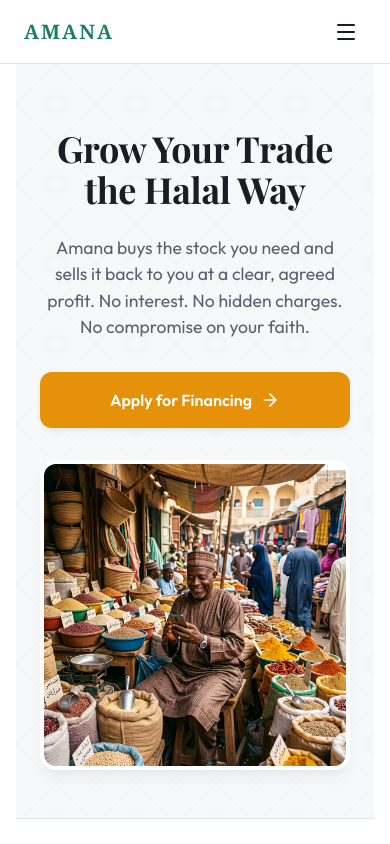
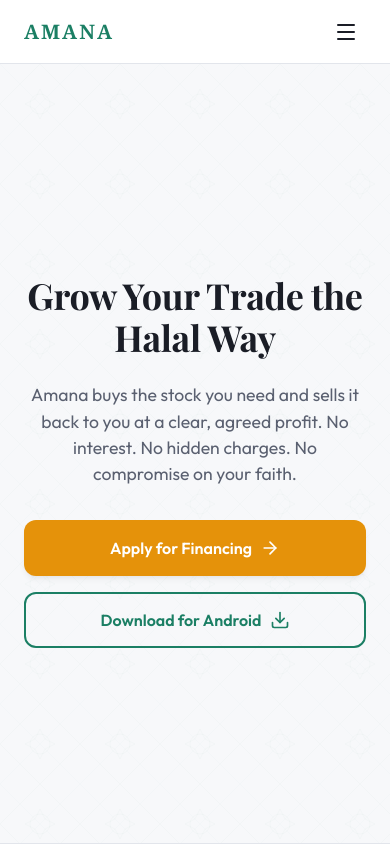
Before and after one commit to Abdulaiman/Amana, a React (Vite) app: page / in a window 390 px wide. Shown: the top 844 px of the page. Built offline with nearby package versions, Linux system fonts and the light colour scheme; a web font is replaced by a local one.

Commit message:
updated the settings

```diff
--- a/src/App.jsx
+++ b/src/App.jsx
@@ -61,7 +61,20 @@
         <Routes>
             <Route path="/payment/callback" element={<PaymentCallback />} />
 
-            {/* Public Routes with Standard Navbar/Footer */}
+            {/* Landing page route - no page-container wrapper so sections can span full width */}
+            <Route element={
+                <>
+                    <Navbar />
+                    <main className="main-content">
+                        <Outlet />
+                    </main>
+                    <Footer />
+                </>
+            }>
+                <Route path="/" element={<Landing />} />
+            </Route>
+
+            {/* Public Routes with Standard Navbar/Footer and page-container */}
             <Route element={
                 <>
                     <Navbar />
@@ -73,7 +86,6 @@
                     <Footer />
                 </>
             }>
-                <Route path="/" element={<Landing />} />
                 <Route path="/problem" element={<Navigate to="/#problem" replace />} />
                 <Route path="/solution" element={<Navigate to="/#solution" replace />} />
                 <Route path="/how-it-works" element={<Navigate to="/#how-it-works" replace />} />
--- a/src/components/PhoneFrame.css
+++ b/src/components/PhoneFrame.css
@@ -3,6 +3,7 @@
   height: 580px;
   margin: 0 auto;
   position: relative;
+  pointer-events: none;
 }
 
 .phone-bezel {
--- a/src/context/ThemeContext.jsx
+++ b/src/context/ThemeContext.jsx
@@ -6,8 +6,7 @@
   const [theme, setTheme] = useState(() => {
     const savedTheme = localStorage.getItem('theme');
     if (savedTheme) return savedTheme;
-    const prefersLight = window.matchMedia('(prefers-color-scheme: light)').matches;
-    return prefersLight ? 'light' : 'dark';
+    return 'light';
   });
 
   useEffect(() => {
--- a/src/pages/AgentAAPCreate.css
+++ b/src/pages/AgentAAPCreate.css
@@ -6,6 +6,7 @@
   display: flex;
   flex-direction: column;
   gap: var(--space-6);
+  padding-top: var(--space-8);
 }
 
 .aap-create-header {
--- a/src/pages/AgentAAPDetail.css
+++ b/src/pages/AgentAAPDetail.css
@@ -4,6 +4,7 @@
   display: flex;
   flex-direction: column;
   gap: var(--space-6);
+  padding-top: var(--space-8);
   animation: fadeIn var(--transition-base) ease;
 }
 
--- a/src/pages/AgentAAPLink.css
+++ b/src/pages/AgentAAPLink.css
@@ -6,6 +6,7 @@
   display: flex;
   flex-direction: column;
   gap: var(--space-6);
+  padding-top: var(--space-8);
 }
 
 .animate-fade-in {
--- a/src/pages/AgentDashboard.css
+++ b/src/pages/AgentDashboard.css
@@ -4,6 +4,7 @@
   display: flex;
   flex-direction: column;
   gap: var(--space-6);
+  padding-top: var(--space-8);
   padding-bottom: var(--space-10);
 }
 
--- a/src/pages/Landing.jsx
+++ b/src/pages/Landing.jsx
@@ -1,6 +1,6 @@
 import React, { useEffect, useRef } from 'react';
 import { Link } from 'react-router-dom';
-import { ArrowRight, CheckCircle2, ShieldCheck, Award } from 'lucide-react';
+import { ArrowRight, CheckCircle2, ShieldCheck, Award, Download } from 'lucide-react';
 import './landing.css';
 import AppPromo from '../components/AppPromo';
 
@@ -53,9 +53,12 @@
             <Link to="/register" className="btn-cta-lg">
               Apply for Financing <ArrowRight size={20} />
             </Link>
-          </div>
-          <div className="hero-visual">
-            <img src="/hero-trader.png" alt="Nigerian trader managing inventory in market" />
+            <a
+              href="https://drive.google.com/uc?export=download&id=1Yqz9jshwEwVvSSpPSKDOWBOSBKV1pUW2"
+              className="btn-cta-secondary"
+            >
+              Download for Android <Download size={20} />
+            </a>
           </div>
         </div>
       </section>
--- a/src/pages/RetailerDashboard.css
+++ b/src/pages/RetailerDashboard.css
@@ -91,6 +91,7 @@
   display: flex;
   flex-direction: column;
   gap: var(--space-6);
+  padding-top: var(--space-8);
   padding-bottom: var(--space-10);
 }
 
--- a/src/pages/admin/AdminConsole.css
+++ b/src/pages/admin/AdminConsole.css
@@ -631,10 +631,19 @@
     left: -280px;
     bottom: 0;
     width: 280px;
-    height: 100vh;
+    height: 100dvh;
     z-index: var(--z-modal);
     transition: left var(--transition-base);
     box-shadow: var(--shadow-xl);
+  }
+
+  .admin-sidebar .sidebar-footer {
+    padding: var(--space-3) var(--space-4) calc(var(--space-4) + env(safe-area-inset-bottom, 12px));
+  }
+
+  .admin-sidebar .user-profile-mini {
+    margin-bottom: var(--space-2);
+    padding: var(--space-1) var(--space-2);
   }
 
   .admin-sidebar.open {
--- a/src/pages/landing.css
+++ b/src/pages/landing.css
@@ -16,14 +16,14 @@
 
 /* ── Hero Section ── */
 .hero-section {
-  min-height: 80vh;
+  min-height: calc(100vh - 64px);
   display: flex;
   flex-direction: column;
   justify-content: center;
   align-items: center;
   text-align: center;
   position: relative;
-  padding: var(--space-20) var(--space-6) var(--space-16);
+  padding: var(--space-12) var(--space-6);
 }
 
 .hero-section.islamic-pattern {
@@ -98,6 +98,26 @@
   background-color: #c97e06;
   transform: translateY(-2px);
   box-shadow: var(--shadow-lg);
+}
+
+.btn-cta-secondary {
+  background-color: transparent;
+  color: var(--color-brand-text) !important;
+  border: 2px solid var(--color-brand);
+  font-size: var(--text-md);
+  font-weight: 600;
+  padding: calc(var(--space-4) - 2px) var(--space-8);
+  border-radius: var(--radius-lg);
+  text-decoration: none;
+  display: inline-flex;
+  align-items: center;
+  gap: var(--space-2);
+  transition: all var(--transition-fast);
+}
+
+.btn-cta-secondary:hover {
+  background-color: var(--color-brand-subtle);
+  transform: translateY(-2px);
 }
 
 .link-secondary {
@@ -356,7 +376,8 @@
     gap: var(--space-4);
   }
 
-  .btn-cta-lg {
+  .btn-cta-lg,
+  .btn-cta-secondary {
     width: 100%;
     justify-content: center;
   }
```
